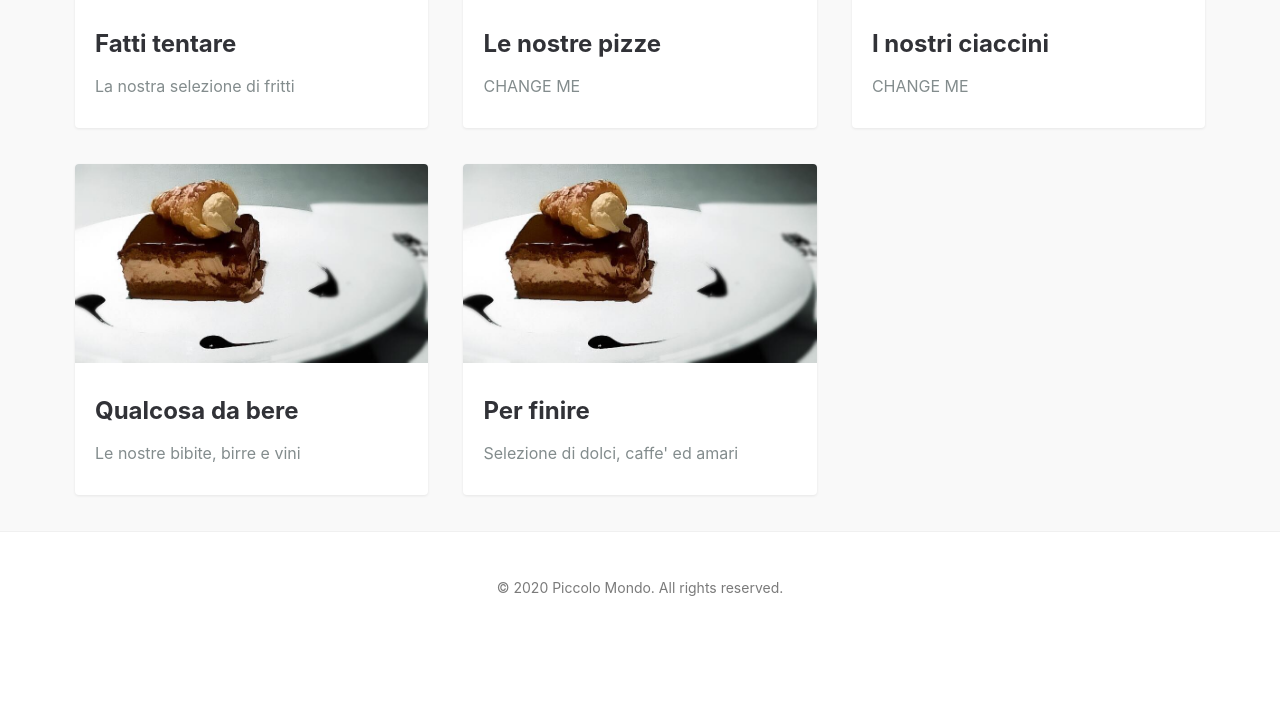
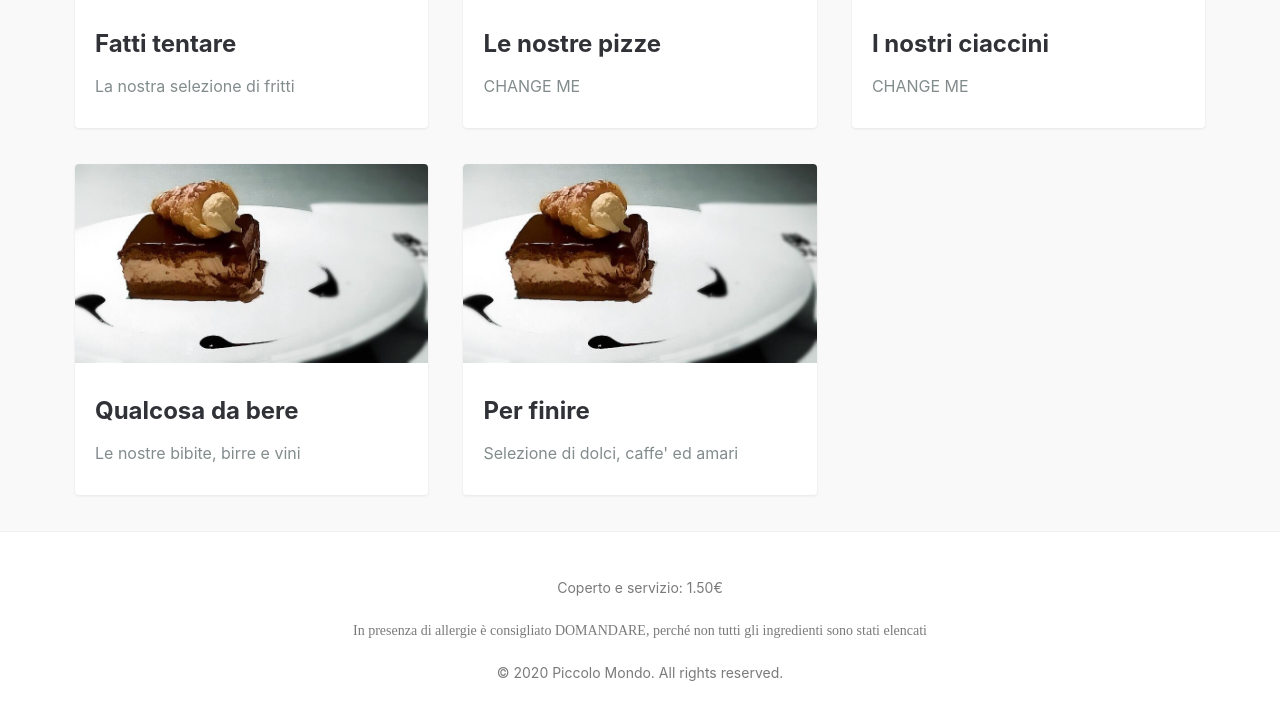
Before and after one commit to PiccoloMondo/website, a Jekyll site: the page built from index.md, in a window 1280 px wide and 900 px high, scrolled down 1053 px, cut to the strip 172-892 px from the top of the window. Built offline with Jekyll 4.4.1, drawn with Linux system fonts in a browser that asks for light colours; before the commit the page ends 1868 px from its top, so only the background shows below that.

Commit message:
some pages are done

```diff
--- a/_includes/footer.html
+++ b/_includes/footer.html
@@ -1,18 +1,12 @@
 <footer class="footer">
   <div class="container">
+    <span> Coperto e servizio: 1.50€</span>
+    <br>
+    <br>
+    <span style="font-family:cursive;">In presenza di allergie è consigliato DOMANDARE, perché non tutti gli ingredienti sono stati elencati</span>
+    <br>
+    <br>
     <span>&copy; {{ site.time | date: '%Y' }} {{ site.title | escape }}. All rights reserved.</span>
   </div>
 </footer>
 <script async src="{{ "/assets/js/bundle.js" | relative_url }}"></script>
-{% if site.service_worker %}
-<script async>
-  if ('serviceWorker' in navigator) {
-    navigator.serviceWorker.register('{{ "/sw.js" | relative_url }}').then(function( registration ) {
-      console.log('ServiceWorker registration successful with scope: ', registration.scope);
-    })
-    .catch(function(error) {
-      console.log('ServiceWorker registration failed: ', error);
-    });
-  }
-</script>
-{% endif %}
--- a/_layouts/default.html
+++ b/_layouts/default.html
@@ -14,7 +14,7 @@ layout: compress
     <div class="hero lazyload" data-bg="{{ site.url }}{{ site.baseurl }}/assets/img/{{ site.hero_img }}">
       <div class="hero__wrap">
         <h1 class="hero__title">{{ site.title | escape }}</h1>
-        <p class="hero__meta">{{ site.tagline }}</p>
+        <p class="hero__meta" style="font-family:cursive;font-size:30px;">{{ site.tagline }}</p>
       </div>
     </div>
 
```
